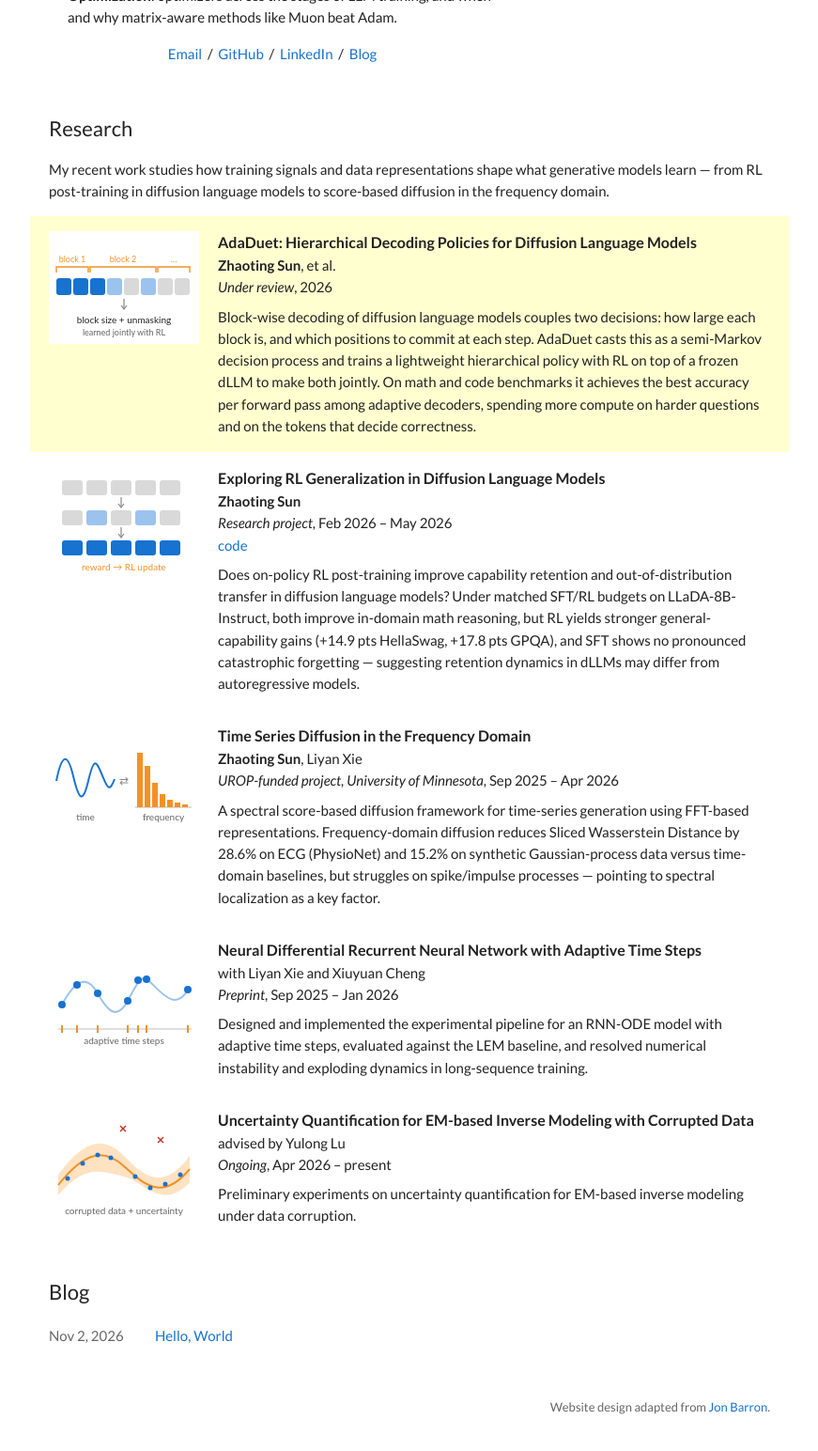
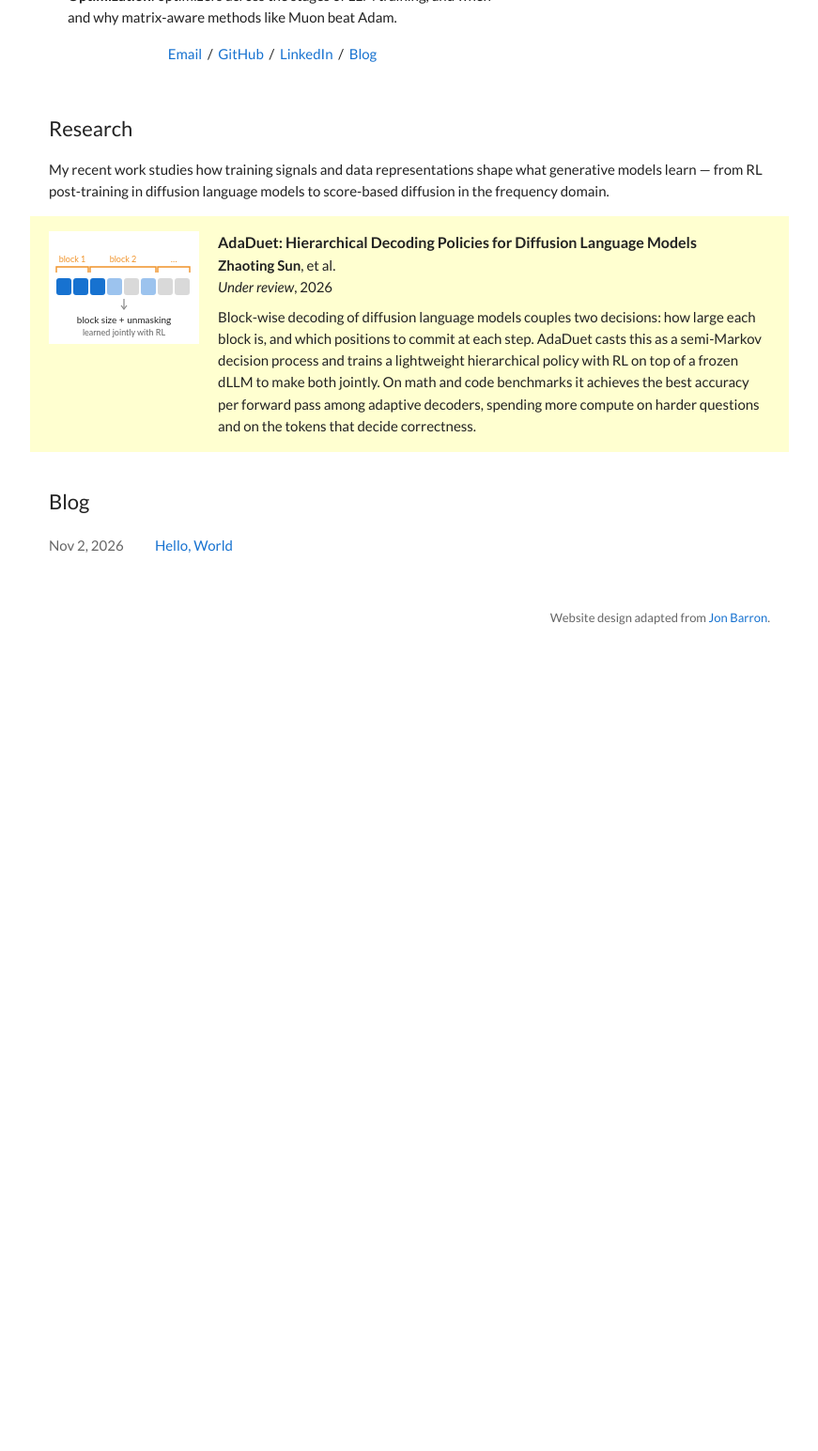
Before and after one commit to yethegod/yethegod.github.io, a Jekyll site: the page built from index.html, in a window 1280 px wide, cut to the strip 386-1933 px from the top of the page. Shown: the top 1544 px of the strip at 94% size, without its empty margins (204-1075 px from the left). Built offline with Jekyll 4.4.1, drawn with Linux system fonts in a browser that asks for light colours; after the commit the page ends 1093 px from its top, so only the background shows below that.

Commit message:
Remove older projects from research list
Co-Authored-By: Claude Opus 5.5 <noreply@anthropic.com>
Claude-Session: https://claude.ai/code/session_019zJMdYtJzaFMgYLRqG5iGg

```diff
--- a/_data/projects.yml
+++ b/_data/projects.yml
@@ -13,47 +13,3 @@
     hierarchical policy with RL on top of a frozen dLLM to make both jointly. On math and code benchmarks it achieves
     the best accuracy per forward pass among adaptive decoders, spending more compute on harder questions and on the
     tokens that decide correctness.
-
-- title: Exploring RL Generalization in Diffusion Language Models
-  authors: <strong>Zhaoting Sun</strong>
-  venue: Research project
-  date: Feb 2026 – May 2026
-  image: dllm_rl.svg
-  links:
-    - name: code
-      url: https://github.com/yethegod/dllm_rl
-  description: >
-    Does on-policy RL post-training improve capability retention and out-of-distribution transfer in
-    diffusion language models? Under matched SFT/RL budgets on LLaDA-8B-Instruct, both improve in-domain
-    math reasoning, but RL yields stronger general-capability gains (+14.9 pts HellaSwag, +17.8 pts GPQA),
-    and SFT shows no pronounced catastrophic forgetting — suggesting retention dynamics in dLLMs may
-    differ from autoregressive models.
-
-- title: Time Series Diffusion in the Frequency Domain
-  authors: <strong>Zhaoting Sun</strong>, Liyan Xie
-  venue: UROP-funded project, University of Minnesota
-  date: Sep 2025 – Apr 2026
-  image: freq_diffusion.svg
-  description: >
-    A spectral score-based diffusion framework for time-series generation using FFT-based representations.
-    Frequency-domain diffusion reduces Sliced Wasserstein Distance by 28.6% on ECG (PhysioNet) and 15.2% on
-    synthetic Gaussian-process data versus time-domain baselines, but struggles on spike/impulse processes —
-    pointing to spectral localization as a key factor.
-
-- title: Neural Differential Recurrent Neural Network with Adaptive Time Steps
-  authors: with Liyan Xie and Xiuyuan Cheng
-  venue: Preprint
-  date: Sep 2025 – Jan 2026
-  image: ode_rnn.svg
-  description: >
-    Designed and implemented the experimental pipeline for an RNN-ODE model with adaptive time steps,
-    evaluated against the LEM baseline, and resolved numerical instability and exploding dynamics in
-    long-sequence training.
-
-- title: Uncertainty Quantification for EM-based Inverse Modeling with Corrupted Data
-  authors: advised by Yulong Lu
-  venue: Ongoing
-  date: Apr 2026 – present
-  image: inverse.svg
-  description: >
-    Preliminary experiments on uncertainty quantification for EM-based inverse modeling under data corruption.
```
